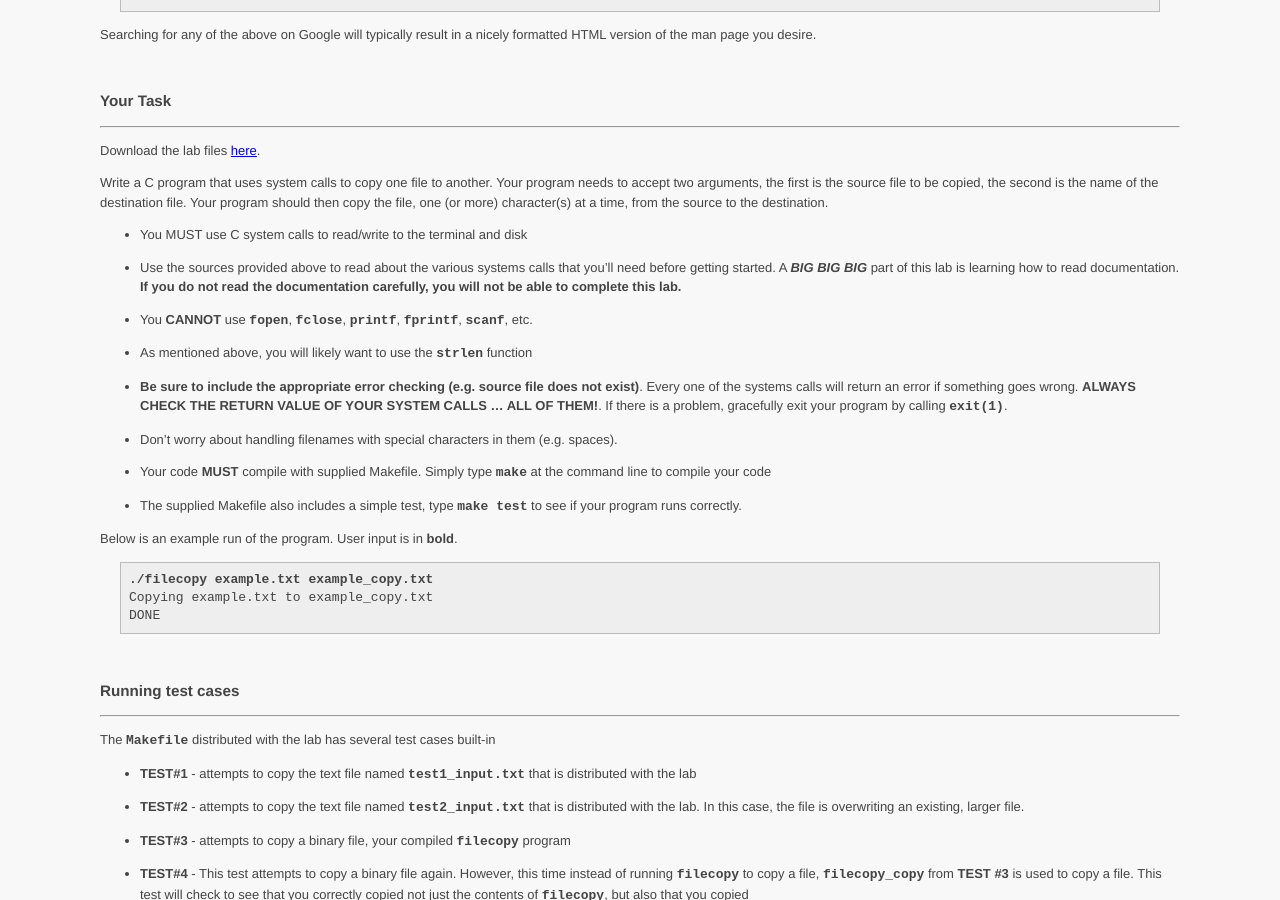
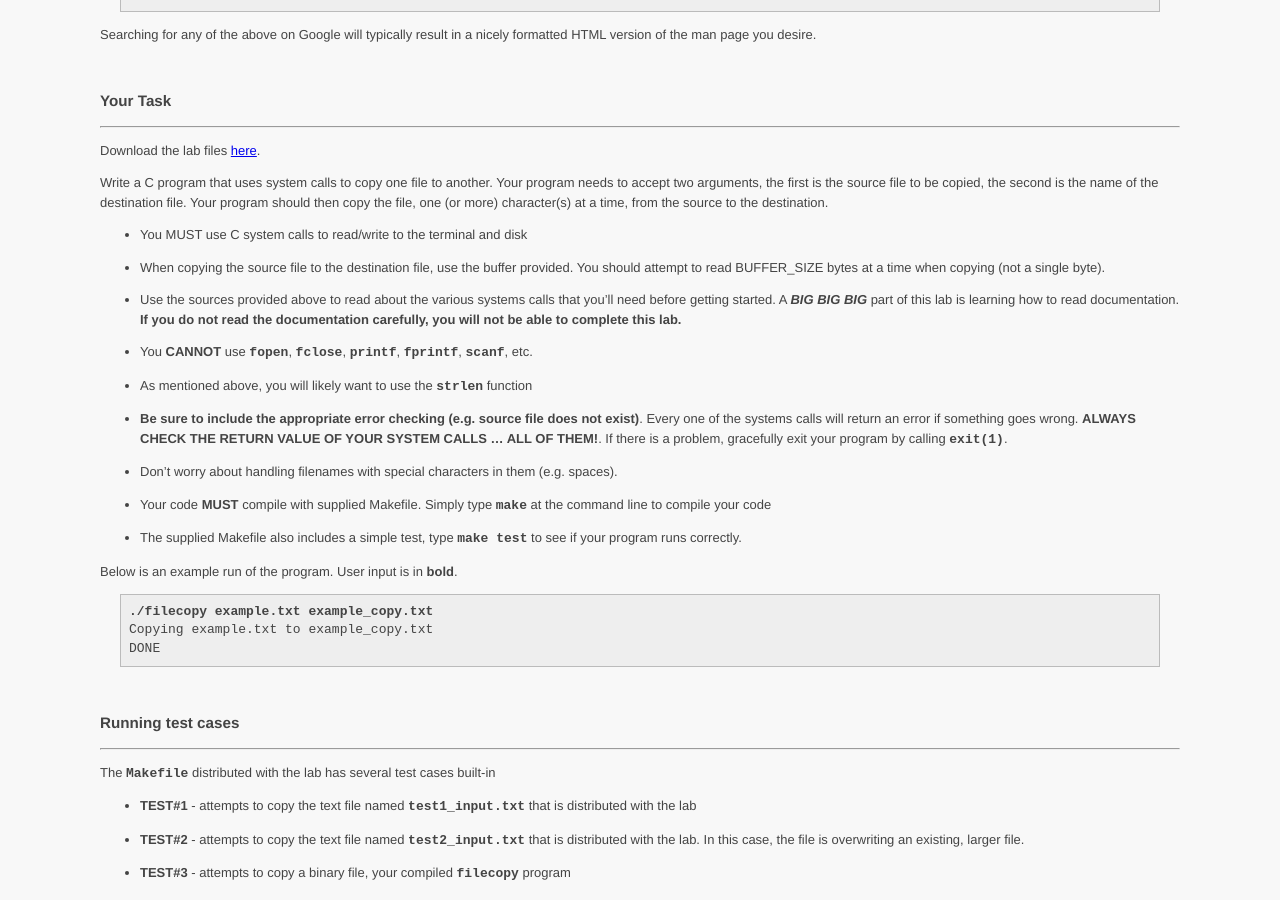
Before and after one commit to ycpcs/cs420-fall2017, a Jekyll site: the page built from labs/lab01.md, in a window 1280 px wide and 900 px high, scrolled down 468 px. Built offline with Jekyll 4.4.1, drawn with Linux system fonts in a browser that asks for light colours.

Commit message:
updated lab01

```diff
--- a/labs/lab01.md
+++ b/labs/lab01.md
@@ -43,6 +43,8 @@ Download the lab files [here](lab01_filecopy.zip).
 Write a C program that uses system calls to copy one file to another. Your program needs to accept two arguments, the first is the source file to be copied, the second is the name of the destination file. Your program should then copy the file, one (or more) character(s) at a time, from the source to the destination.
 
  - You MUST use C system calls to read/write to the terminal and disk
+
+ - When copying the source file to the destination file, use the buffer provided. You should attempt to read BUFFER_SIZE bytes at a time when copying (not a single byte).
 
  - Use the sources provided above to read about the various systems calls that you'll need before getting started.  A **_BIG_** **_BIG_** **_BIG_** part of this lab is learning how to read documentation.  **If you do not read the documentation carefully, you will not be able to complete this lab.**
 
```
